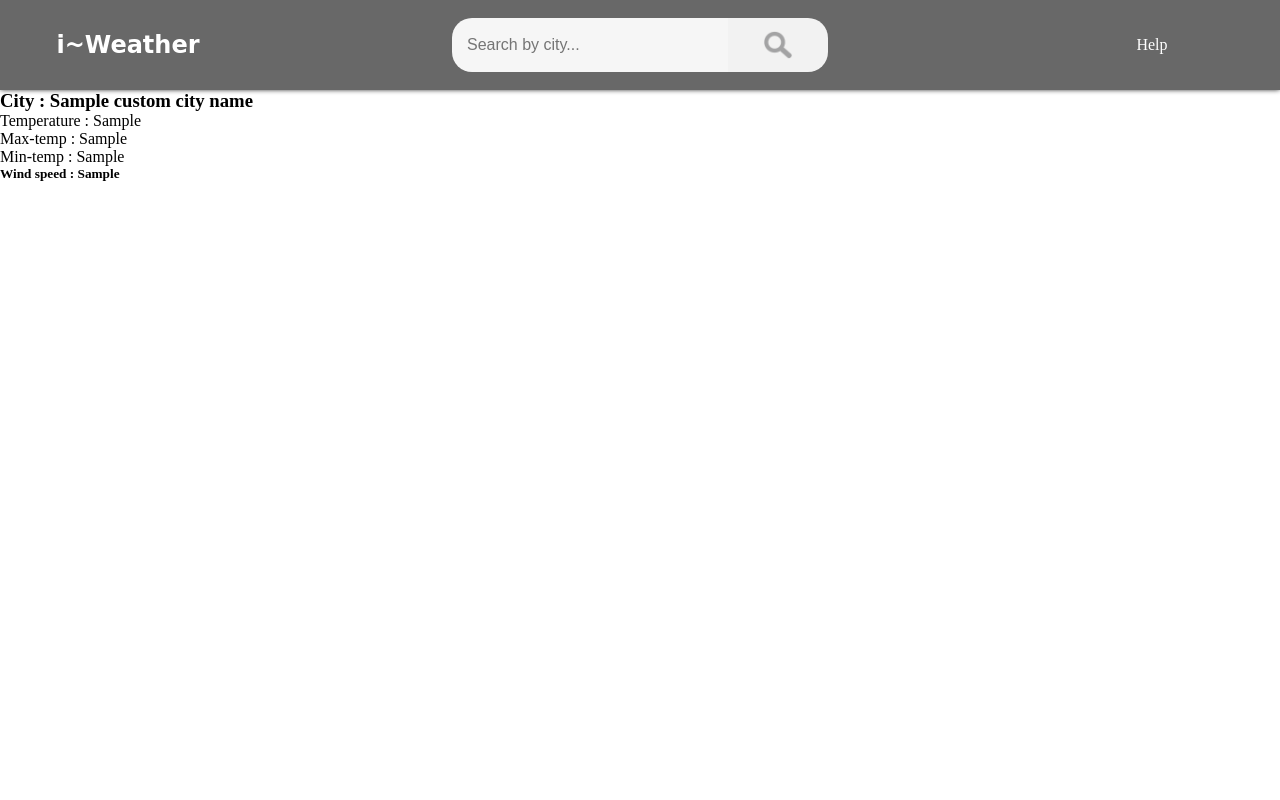
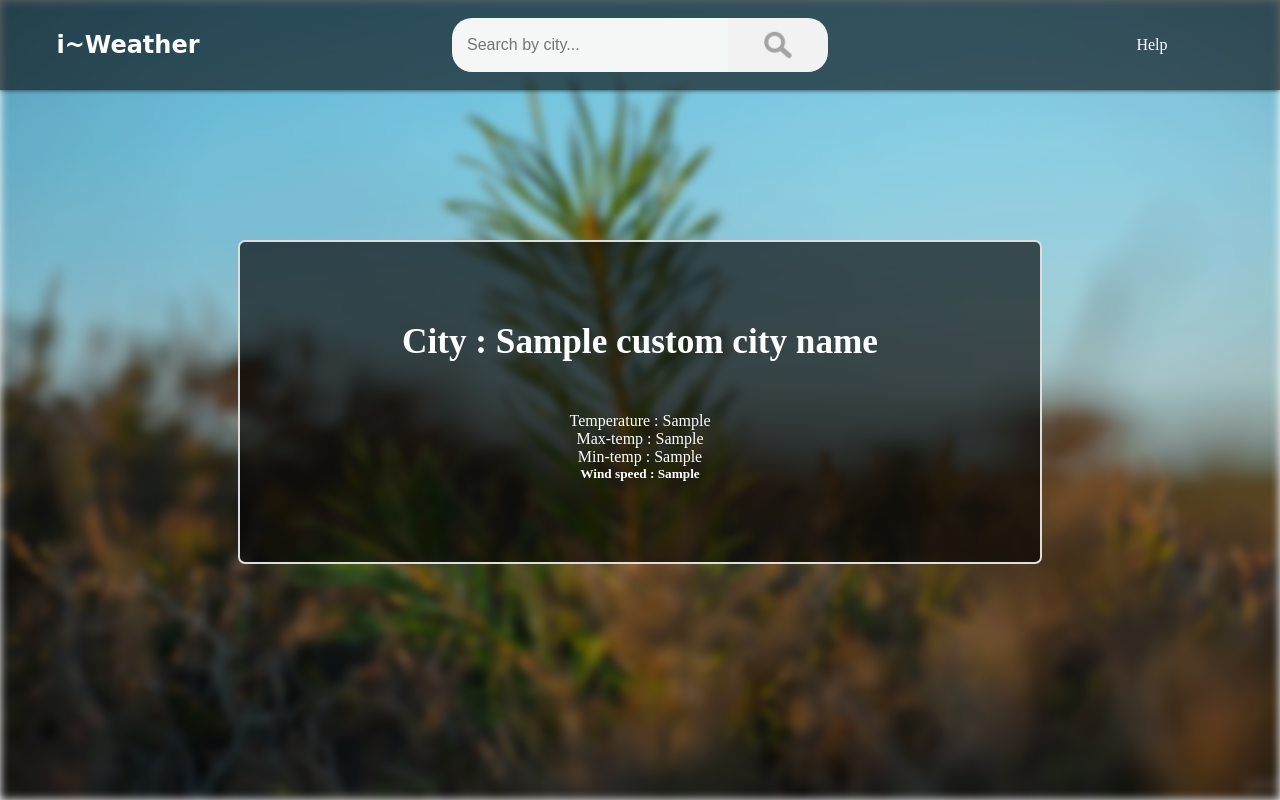
Before and after one commit to dr-cyberx/web-Weather-app, a Node server app: template views/result.ejs in a window 1280 px wide. Run offline with Node 20, Linux system fonts and the light colour scheme; the template is opened without the code that fills it: most values are stand-ins (such as "Sample title", 1, 10 or a date in 2020); some web fonts are replaced.

Commit message:
adding another gif

```diff
--- a/public/css/style.css
+++ b/public/css/style.css
@@ -8,7 +8,7 @@ body{
 }
 body::before{
    content: "";
-   /* background: url('/public/img/rain2.gif') no-repeat center center / cover; */
+   background: url('/public/img/P-wind.gif') no-repeat center center / cover;
    background-repeat: no-repeat;
    background-size: cover;
    top: 0;
@@ -111,6 +111,14 @@ form{
    text-align: center;
    margin-top: 50px;
 }
+.s1box-1 h3, .s1box-2 h3{
+   margin-bottom: 50px;
+    font-size: 2.2rem;
+}
+.s2box-1 h3, .s2box-2 h3{
+   margin-bottom: 50px;
+    font-size: 2.2rem;
+}
 
 .s2box-1 , .s2box-2{
    width: 40%;
@@ -125,3 +133,24 @@ form{
    text-align: center;
    margin-top: 50px;
 }
+
+.container{
+   width: 800px;
+   border: 2px solid rgb(221, 221, 221);
+   margin: auto;
+   text-align: center;
+   height: 320px;
+   display: flex;
+   flex-direction: column;
+   justify-content: center;
+   margin-top: 150px;
+   color: #ffffff;
+   border-radius: 7px;
+   background-color: rgba(0, 0, 0, 0.645);
+   background-blend-mode: screen;
+}
+
+.container h3{
+   margin-bottom: 50px;
+   font-size: 2.2rem;
+}
```
